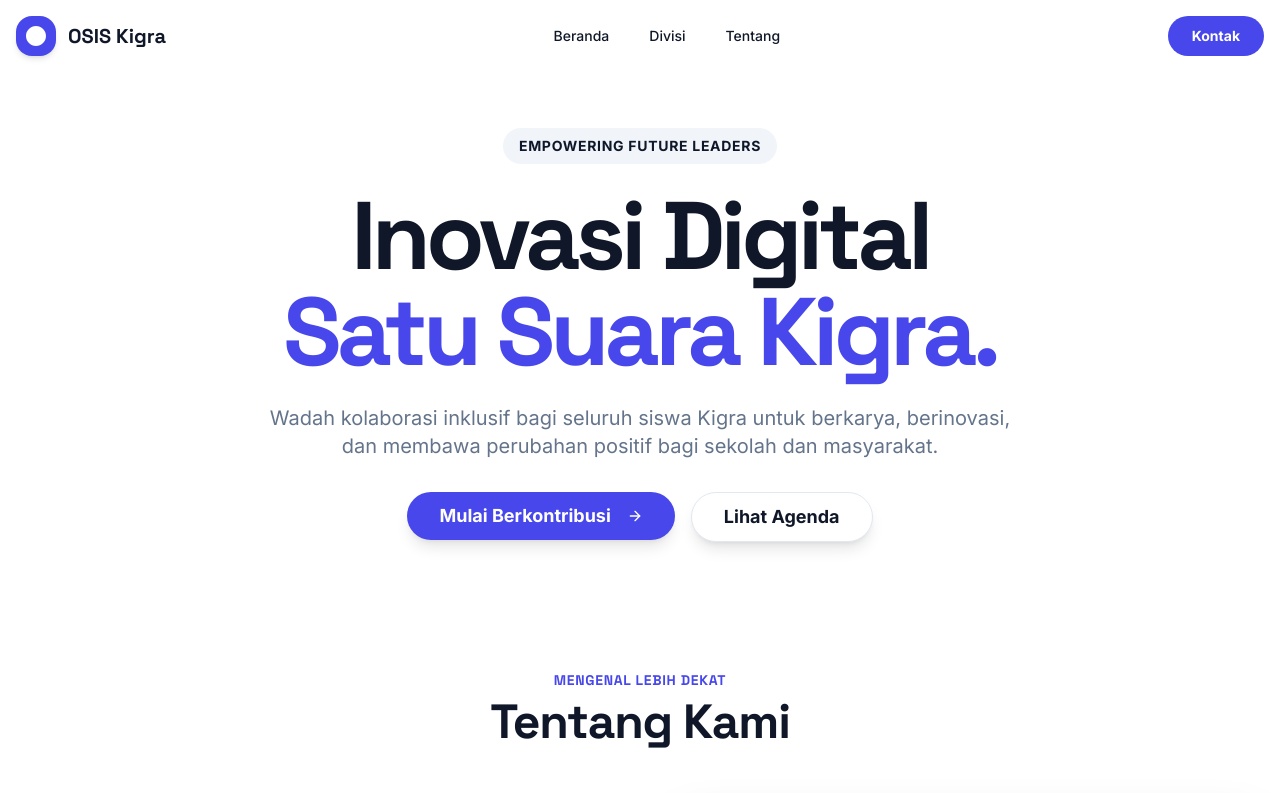
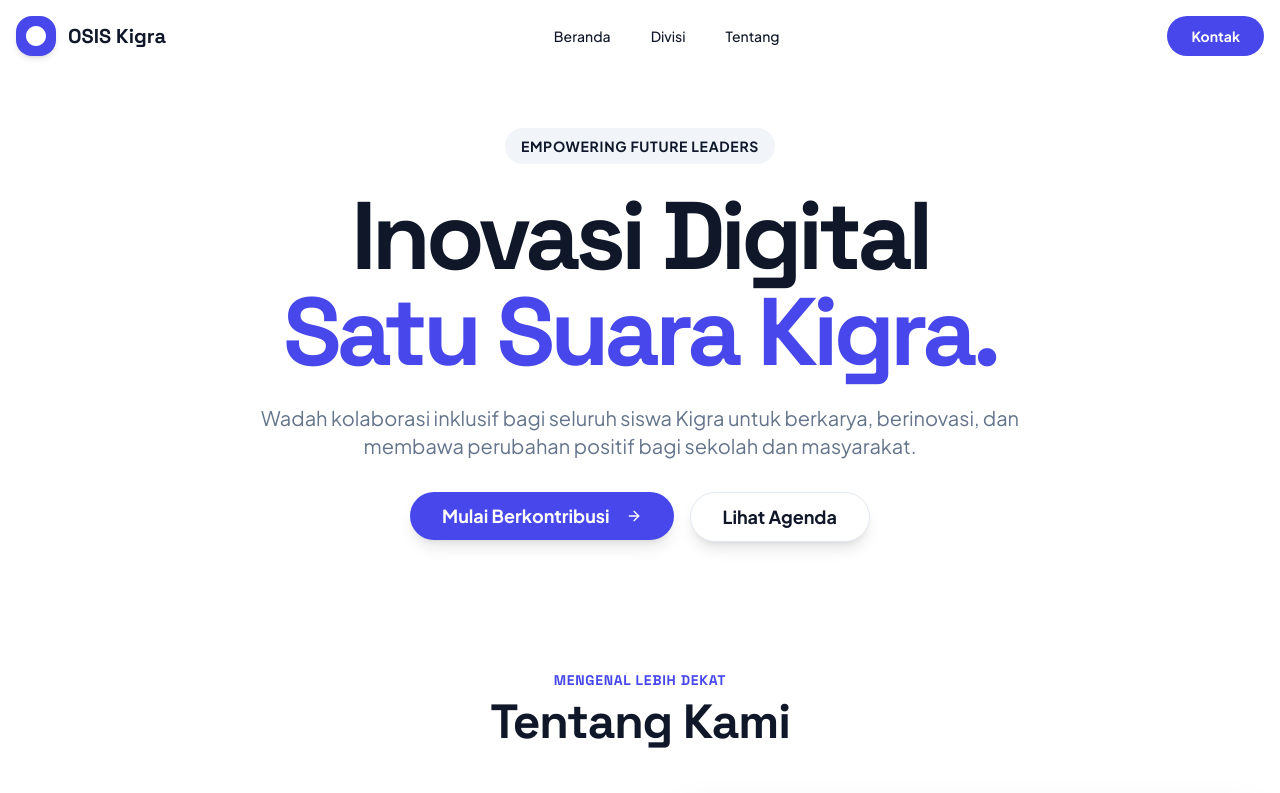
Before and after one commit to WeplyStudio/osis, a Next.js app: page / in a window 1280 px wide. Shown: the top 793 px of the page. Built offline with nearby package versions, Linux system fonts and the light colour scheme; grey boxes are pictures that could not be loaded.

Commit message:
pake font plus jakarta sans di web cuman campurin aja sama font yang kay

```diff
--- a/src/app/layout.tsx
+++ b/src/app/layout.tsx
@@ -17,7 +17,7 @@
       <head>
         <link rel="preconnect" href="https://fonts.googleapis.com" />
         <link rel="preconnect" href="https://fonts.gstatic.com" crossOrigin="anonymous" />
-        <link href="https://fonts.googleapis.com/css2?family=Inter:wght@400;500;700&display=swap" rel="stylesheet" />
+        <link href="https://fonts.googleapis.com/css2?family=Plus+Jakarta+Sans:wght@400;500;700;800&display=swap" rel="stylesheet" />
         <link href="https://fonts.googleapis.com/css2?family=Space+Grotesk:wght@400;500;700&display=swap" rel="stylesheet" />
       </head>
       <body className="font-body antialiased">
--- a/tailwind.config.ts
+++ b/tailwind.config.ts
@@ -10,7 +10,7 @@
   theme: {
     extend: {
       fontFamily: {
-        body: ['Inter', 'sans-serif'],
+        body: ['Plus Jakarta Sans', 'sans-serif'],
         headline: ['Space Grotesk', 'sans-serif'],
         code: ['monospace'],
       },
```
